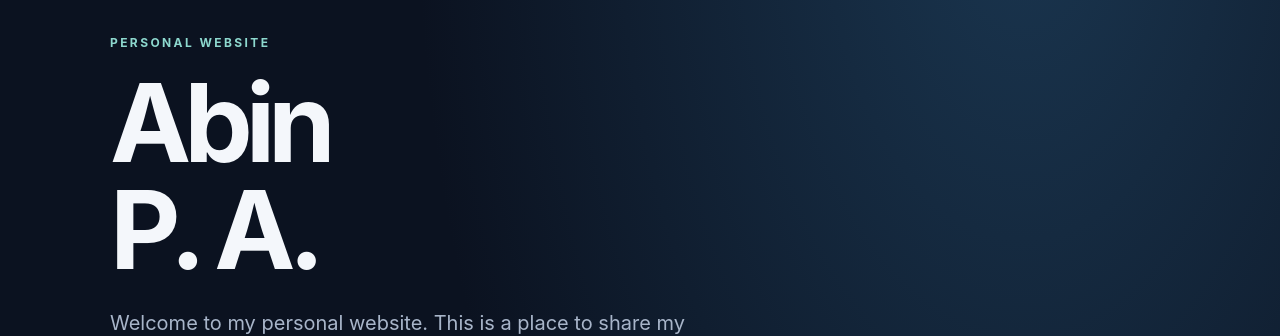
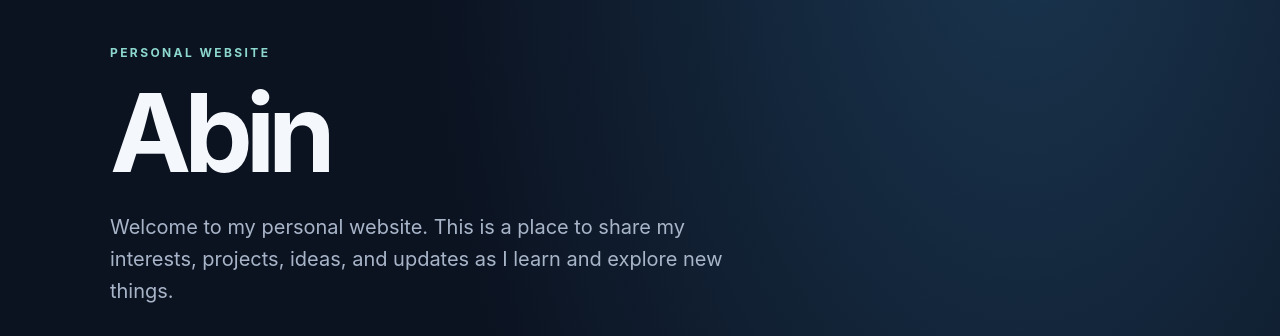
Before and after one commit to abindotcom/abinpa.com, a plain HTML site: page index.html in a window 1280 px wide. Shown: the part 130-466 px from the top of the page. Drawn offline with Linux system fonts and the light colour scheme.

Commit message:
Update index.html

```diff
--- a/index.html
+++ b/index.html
@@ -3,9 +3,9 @@
 <head>
   <meta charset="utf-8">
   <meta name="viewport" content="width=device-width, initial-scale=1">
-  <meta name="description" content="The official personal website of Abin P. A.">
+  <meta name="description" content="The official personal website of Abin >
   <meta name="theme-color" content="#101827">
-  <title>Abin — Personal Website</title>
+  <title>Abin -- Personal Website</title>
   <style>
     :root { color-scheme: dark; --bg:#0b1220; --panel:#121d30; --muted:#a8b5c9; --text:#f4f7fb; --accent:#8dd8ce; }
     * { box-sizing:border-box; }
@@ -56,7 +56,7 @@
       <section class="hero" style="border:0">
         <div>
           <div class="eyebrow">Personal website</div>
-          <h1>Abin<br>P. A.</h1>
+          <h1>Abin<br></h1>
           <p class="intro">Welcome to my personal website. This is a place to share my interests, projects, ideas, and updates as I learn and explore new things.</p>
           <div class="actions">
             <a class="btn primary" href="#about">Get to know me</a>
```
